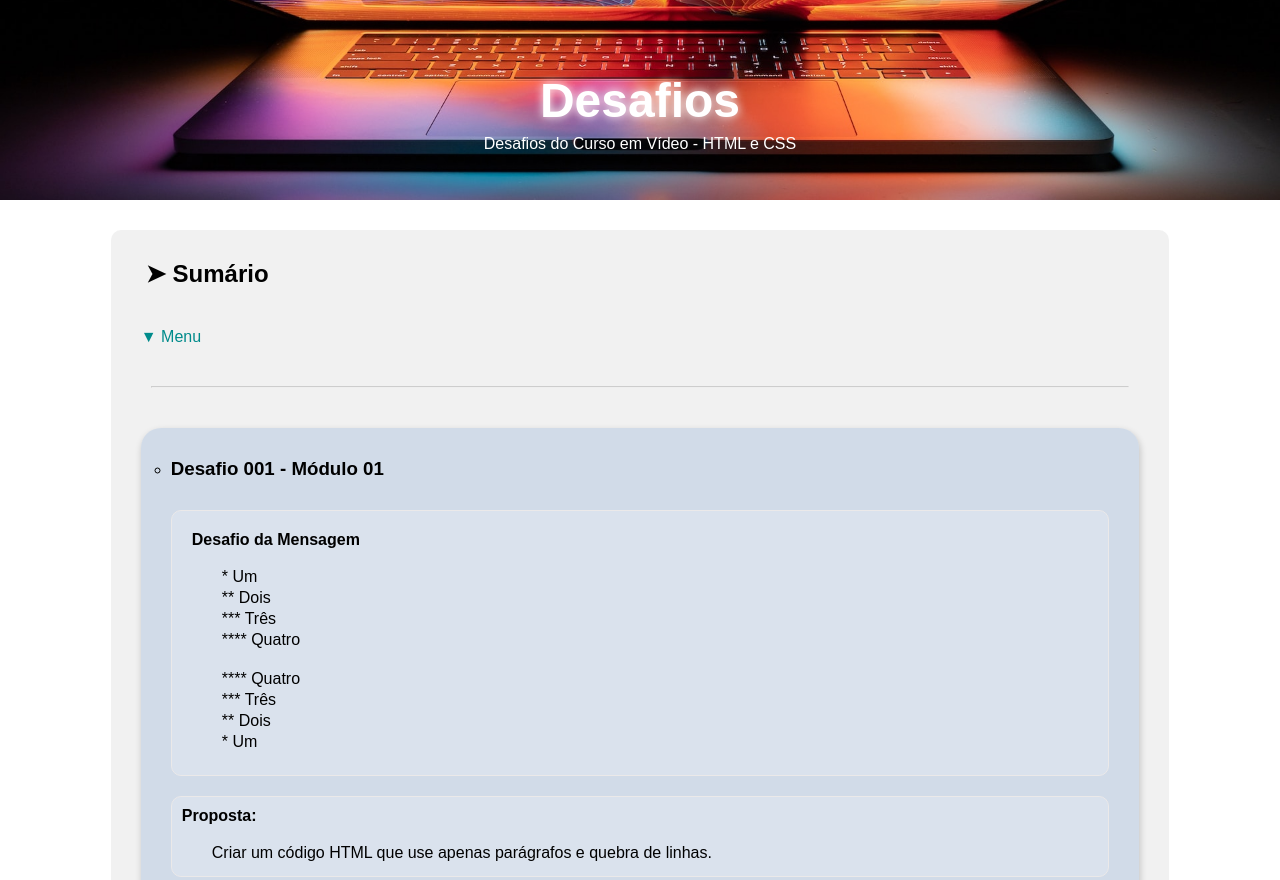
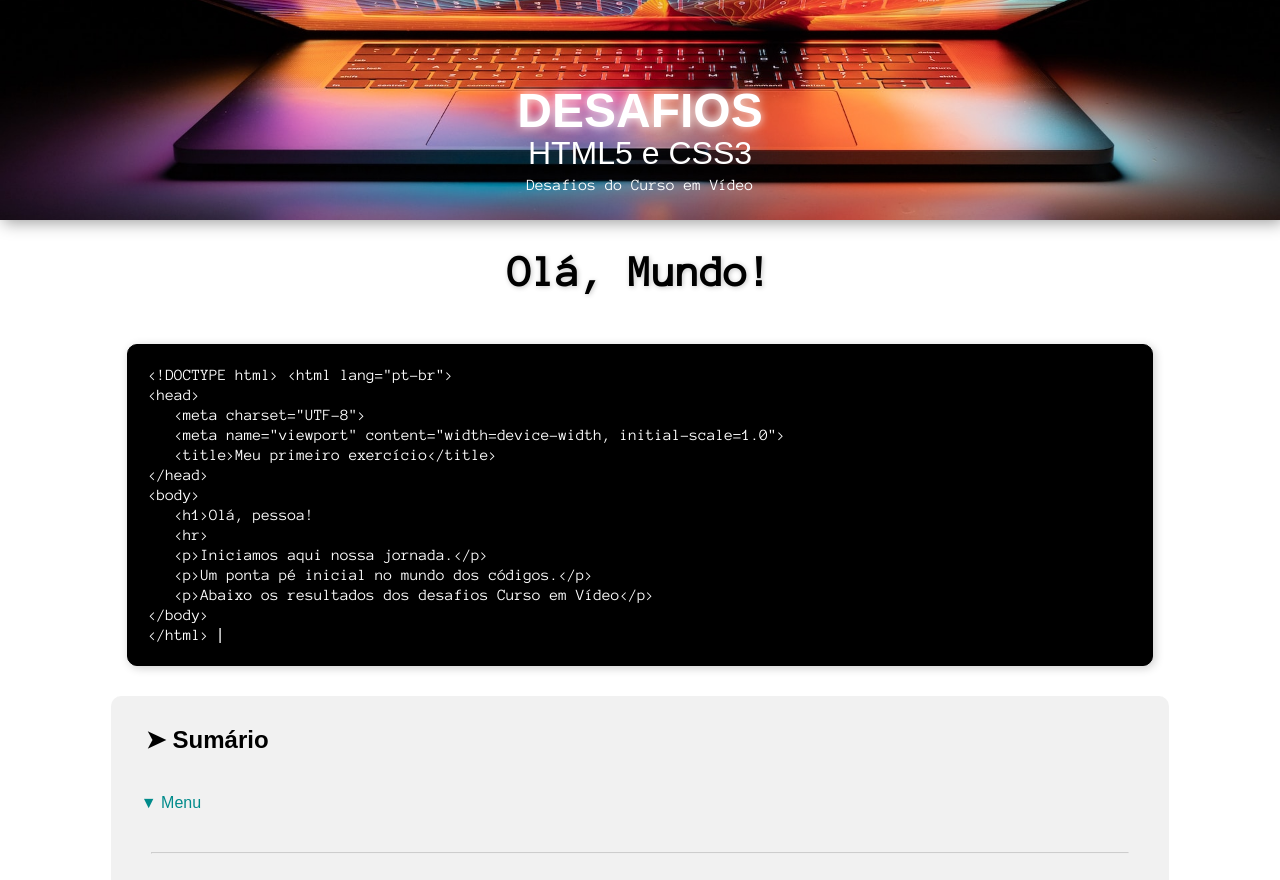
Before and after one commit to ollivercosta/Notas, a plain HTML site: page index.html in a window 1280 px wide. Shown: the top 880 px of the page. Drawn offline with Linux system fonts and the light colour scheme.

Commit message:
Alterações

```diff
--- a/index.html
+++ b/index.html
@@ -5,7 +5,7 @@
     <meta name="viewport" content="width=device-width, initial-scale=1.0">
     <link rel="stylesheet" href="style.css">
     <link rel="shortcut icon" href="../Notas/midia/favicon.png" type="image/x-icon">
-    <title>Notas</title>
+    <title>Desafios</title>
     <style>
         /* Defina inicialmente a lista para não ser exibida */
         .escondidas {
@@ -46,11 +46,36 @@
 <body>
     <header>
 
-        <h1>Desafios</h1>
-        <p>Desafios do Curso em Vídeo - HTML e CSS</p>
+        <h1>DESAFIOS</h1>
+        <p id="subtex">HTML5 e CSS3</p>
+        <p id="subtex2">Desafios do Curso em Vídeo</p>
+
     </header>
+    <h1 id="olamundo">Olá, Mundo!</h1>
+    <div class="quadro">
+        <div class="boasvindas">
+&lt!DOCTYPE html>
+&lthtml lang="pt-br"> <br>
+&lthead> <br>
+&nbsp;&nbsp;        &ltmeta charset="UTF-8"> <br>
+&nbsp;&nbsp;        &ltmeta name="viewport" content="width=device-width, initial-scale=1.0"> <br>
+&nbsp;&nbsp;        &lttitle>Meu primeiro exercício&lt/title> <br>
+&lt/head> <br>
+&ltbody> <br>
+&nbsp;&nbsp;        &lth1>Olá, pessoa!</h1> <br>
+&nbsp;&nbsp;        &lthr> <br>
+&nbsp;&nbsp;         &ltp>Iniciamos aqui nossa jornada.&lt/p> <br>
+&nbsp;&nbsp;        &ltp>Um ponta pé inicial no mundo dos códigos.&lt/p> <br>
+&nbsp;&nbsp;        &ltp>Abaixo os resultados dos desafios Curso em Vídeo&lt/p> <br>
+&lt/body> <br>
+&lt/html> <span class="piscante">|</span>
+        </div>
+
+
+    </div>
 
     <main>
+
 
 
         <!--PARTE DIRECIONADA AO SUMÁRIO------------------------------------------------------------------->
--- a/style.css
+++ b/style.css
@@ -1,4 +1,34 @@
 @charset "UTF-8";
+
+@font-face {
+    font-family: Anonymous;
+    src: url('../Notas/fontes/Anonymous_Pro/AnonymousPro-Regular.ttf') format(truetype);
+}
+
+@keyframes pulse {
+    0% {
+      transform: scale(1);
+    }
+    50% {
+      transform: scale(1.2);
+    }
+    100% {
+      transform: scale(1);
+    }
+  }
+
+  @keyframes blink {
+    0%, 50%, 100% {
+      opacity: 1;
+    }
+    25%, 75% {
+      opacity: 0;
+    }
+  }
+
+  .piscante {
+    animation: blink 1s infinite;
+  }
 
 * {
     font-family: Arial, Helvetica, sans-serif;
@@ -15,11 +45,12 @@ header {
     background: url('../Notas/midia/bg.jpg') no-repeat center;
     background-size: cover;
     width: 100%;
-    height: 200px;
+    height: 220px;
     color: white;
     text-align: center;
     margin-bottom: 30px;
     position: relative;
+    box-shadow: 3px 3px 15px rgba(0, 0, 0, 0.377);
 }
 
 header > h1 {
@@ -35,13 +66,64 @@ header > p {
     padding-top: 135px;
 }
 
+#olamundo {
+    text-align: center;
+    text-shadow: 1px 1px 5px rgba(0, 0, 0, 0.233);
+    font-family: Anonymous;
+    font-size: 44px;
+    margin-bottom: 50px;
+}
 
+#olamundo:hover {
+
+    box-sizing: border-box;
+    transition-duration: 2s;
+    animation: pulse 15s ease-in-out infinite;
+
+
+}
+
+.quadro {
+    width: 80vw;
+    height: 50%;
+    background-color: black;
+    display: block;
+    margin: auto;
+    margin-bottom: 30px;
+    border-radius: 10px;
+    border: 1px solid black;
+    color: white;
+    box-shadow: 2px 2px 10px rgba(0, 0, 0, 0.199);
+    line-height: 20px;
+}
+
+.traço {
+    animation: pulse 1s ease-in-out infinite;
+    color: white;
+}
+
+.boasvindas {
+    font-family: Anonymous;
+    padding: 20px;
+}
+
+#subtex {
+    text-align: center;
+    font-size: 2em;
+    font-weight: lighter;
+}
+
+#subtex2 {
+    margin-top: -130px;
+    font-family: Anonymous;
+
+}
 
 
 main {
     width: 78vw;
     height: 100%;
-    margin-top: 20px;
+    margin-top: 30px;
     margin: auto;
     padding: 30px;
     border-radius: 10px;
```
Also changed, not shown: fontes/Anonymous_Pro/AnonymousPro-Bold.ttf (added), fontes/Anonymous_Pro/AnonymousPro-BoldItalic.ttf (added), fontes/Anonymous_Pro/AnonymousPro-Italic.ttf (added), fontes/Anonymous_Pro/AnonymousPro-Regular.ttf (added), fontes/Anonymous_Pro/OFL.txt (added).
